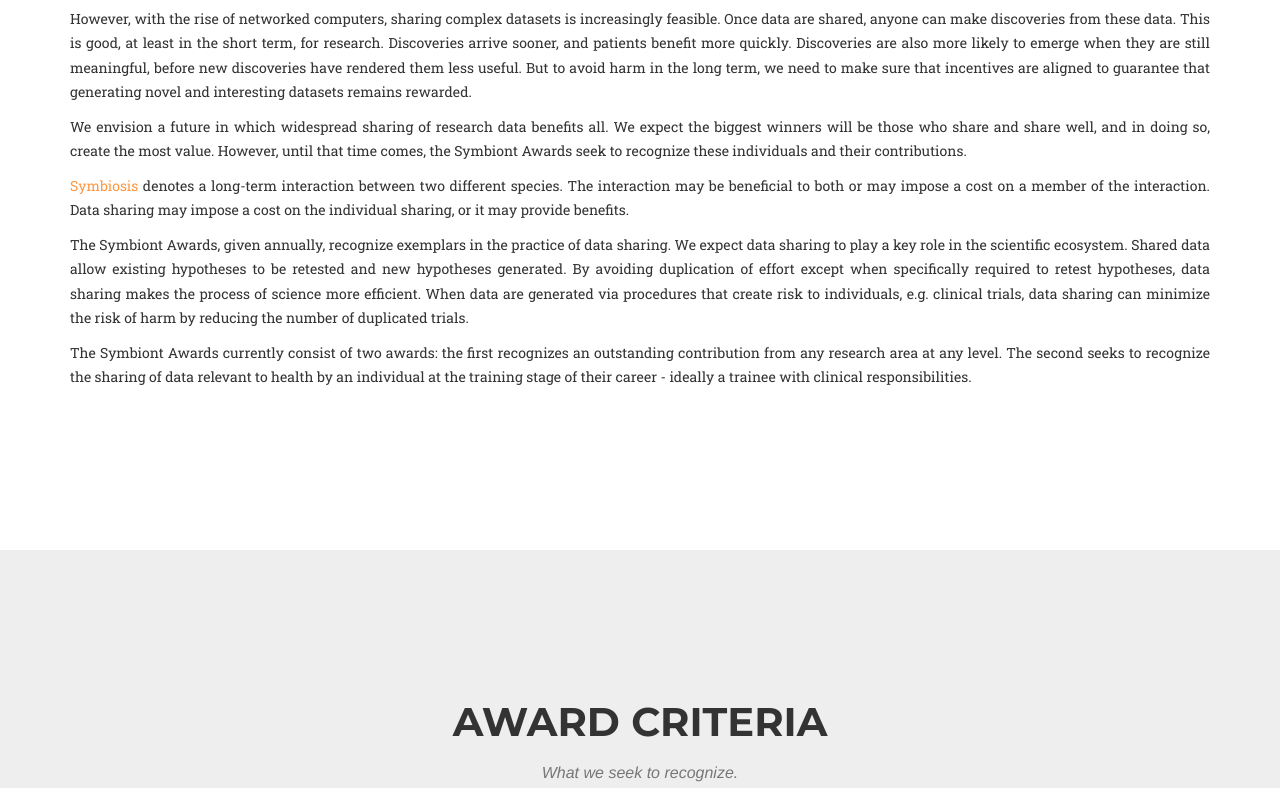
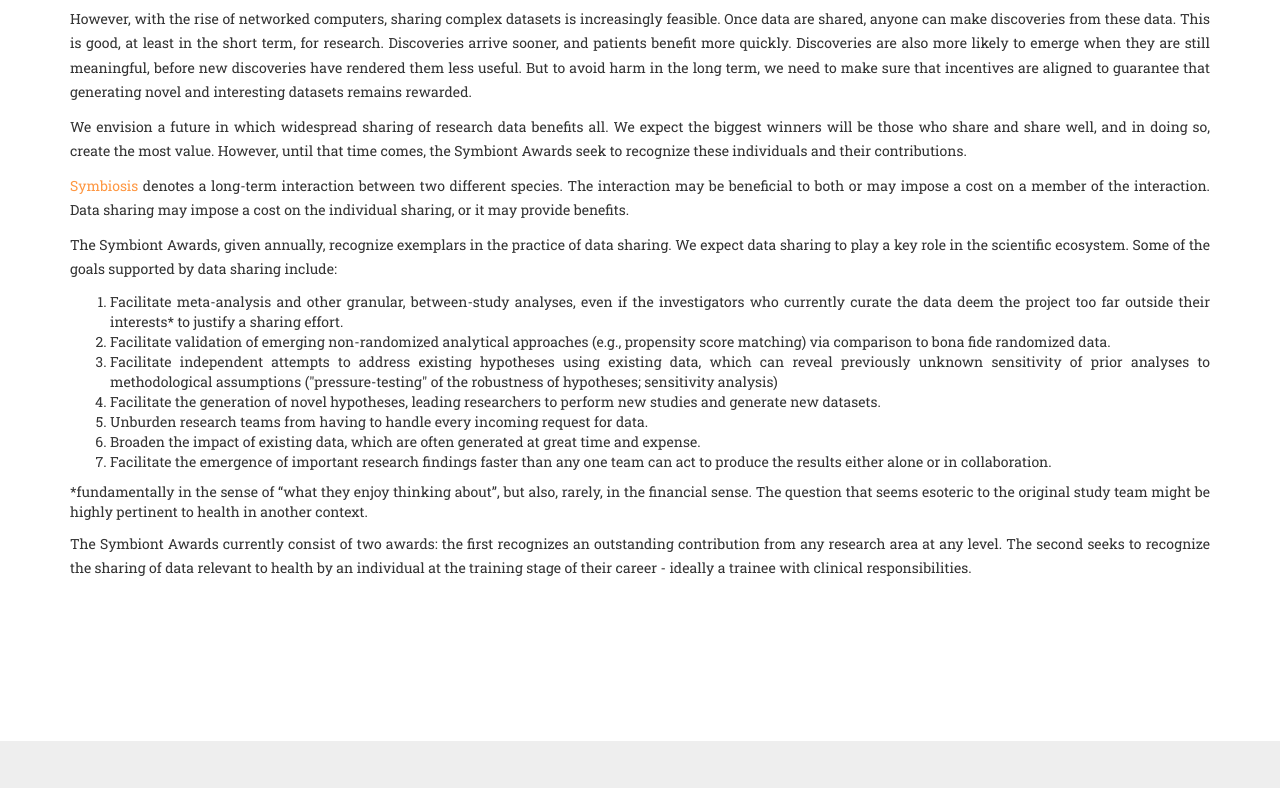
Before and after one commit to rp-award/symbiont-website, a website: page index.html in a window 1280 px wide. Shown: the part 1141-1929 px from the top of the page. Drawn offline with nearby package versions, Linux system fonts and the light colour scheme; a web font is replaced by a local one.

Commit message:
update language around benefits.
flying blind on this one as i don't have the dev requirements on my laptop right now

```diff
--- a/index.html
+++ b/index.html
@@ -128,13 +128,19 @@
                     between two different species. The interaction may be beneficial to both or may impose a cost on
                     a member of the interaction. Data sharing may impose a cost on the individual sharing, or it may
                     provide benefits.
+                  </p>
                   <p>
-                    The Symbiont Awards, given annually, recognize exemplars in the practice of data sharing. We expect
-                    data sharing to play a key role in the scientific ecosystem. Shared data allow existing hypotheses to
-                    be retested and new hypotheses generated. By avoiding duplication of effort except when specifically
-                    required to retest hypotheses, data sharing makes the process of science more efficient. When data
-                    are generated via procedures that create risk to individuals, e.g. clinical trials, data sharing
-                    can minimize the risk of harm by reducing the number of duplicated trials.
+                    The Symbiont Awards, given annually, recognize exemplars in the practice of data sharing. We expect data sharing to play a key role in the scientific ecosystem. Some of the goals supported by data sharing include:
+                    <ol>
+                        <li>Facilitate meta-analysis and other granular, between-study analyses, even if the investigators who currently curate the data deem the project too far outside their interests* to justify a sharing effort.</li>
+                        <li>Facilitate validation of emerging non-randomized analytical approaches (e.g., propensity score matching) via comparison to bona fide randomized data.</li>
+                        <li>Facilitate independent attempts to address existing hypotheses using existing data, which can reveal previously unknown sensitivity of prior analyses to methodological assumptions ("pressure-testing" of the robustness of hypotheses; sensitivity analysis)</li>
+                        <li>Facilitate the generation of novel hypotheses, leading researchers to perform new studies and generate new datasets.</li>
+                        <li>Unburden research teams from having to handle every incoming request for data.</li>
+                        <li>Broaden the impact of existing data, which are often generated at great time and expense.</li>
+                        <li>Facilitate the emergence of important research findings faster than any one team can act to produce the results either alone or in collaboration.</li>
+                    </ol>
+                    *fundamentally in the sense of “what they enjoy thinking about”, but also, rarely, in the financial sense. The question that seems esoteric to the original study team might be highly pertinent to health in another context.
                   </p>
                   <p>
                     The Symbiont Awards currently consist of two awards: the first recognizes an outstanding contribution
```
